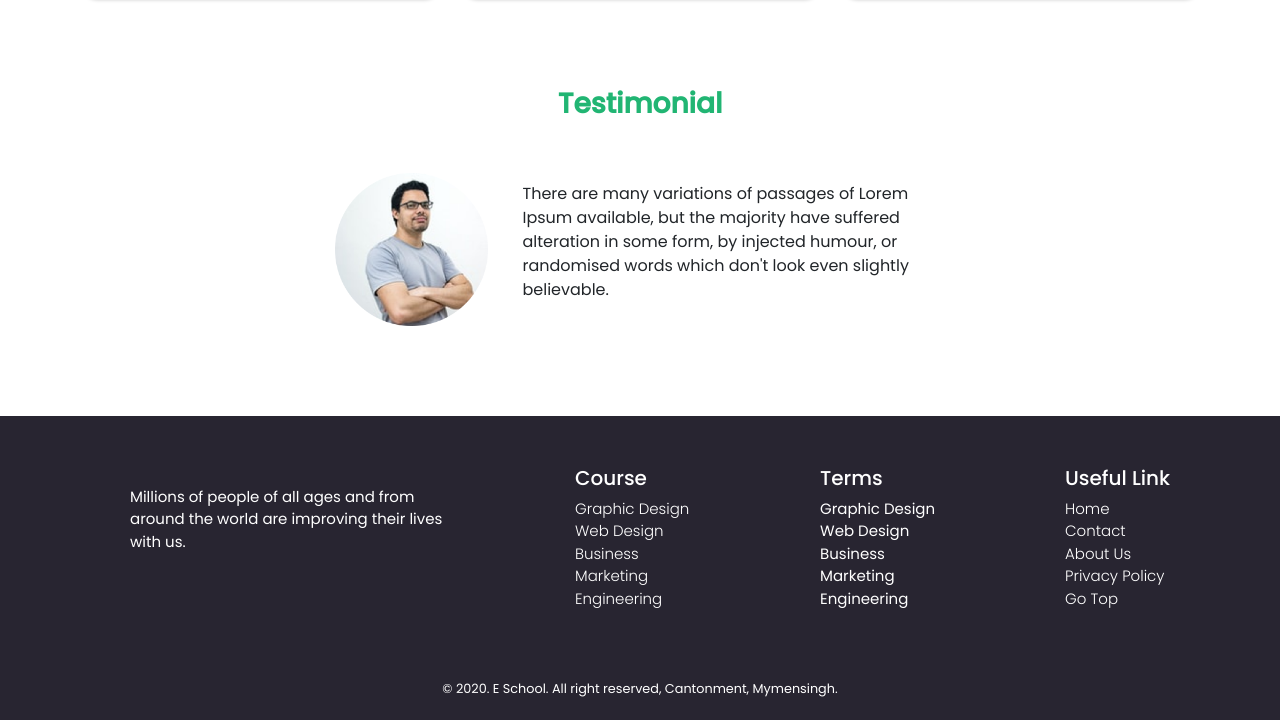
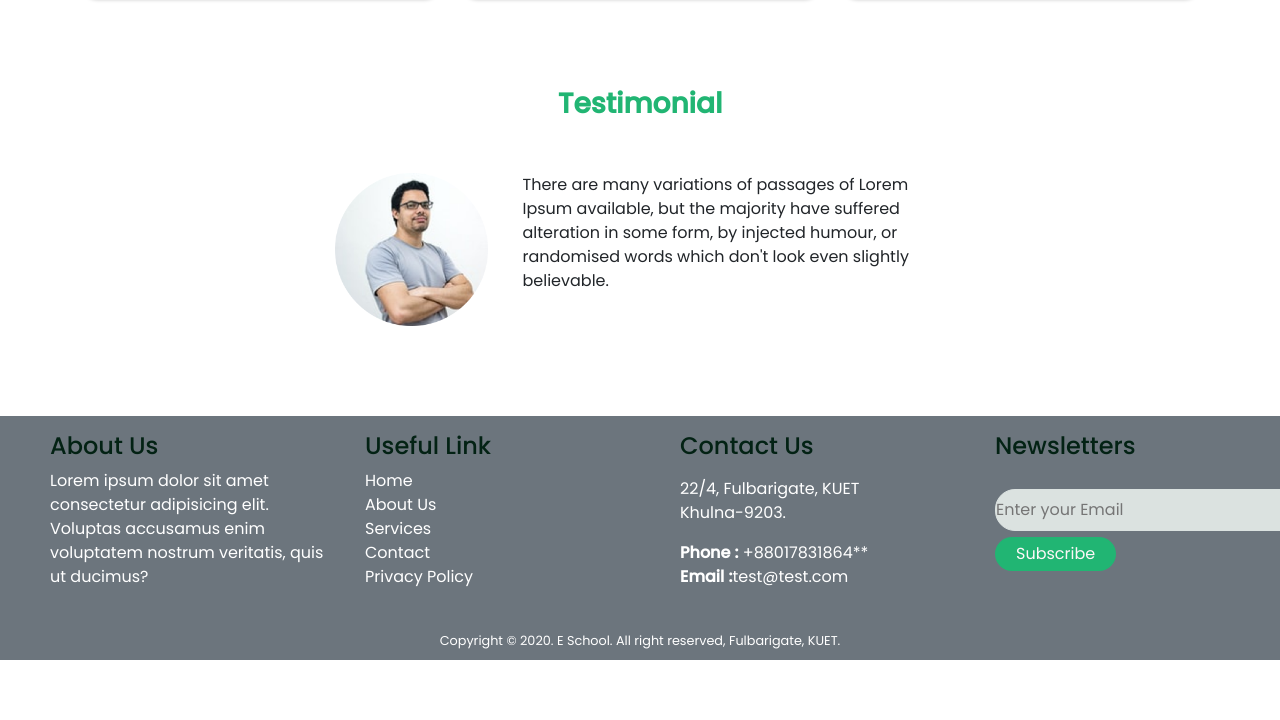
Before and after one commit to sadrulHimel/e-school, a plain HTML site: page index.html in a window 1280 px wide. Shown: the part 1511-2231 px from the top of the page. After the commit the page ends 2171 px from the top, so only its background shows below. Drawn offline with nearby package versions, Linux system fonts and the light colour scheme.

Commit message:
Footer portion modified. Previous footer is deactivated by comment. And also done finally.

```diff
--- a/index.html
+++ b/index.html
@@ -212,8 +212,8 @@
       Testimonial
     </h3>
 
-    <div class="d-flex justify-content-center align-items-center">
-      <img class="w-25" src="images/Photos/Man.png" alt="">
+    <div class="d-flex justify-content-center">
+      <img class="w-25 img-fluid" src="images/Photos/Man.png" alt="">
       <p class="testi">
         There are many variations of passages of Lorem Ipsum available, but the
 
@@ -225,7 +225,7 @@
   </div>
 
 
-  <div class="footer">
+  <!-- <div class="footer">
 
     <div class="row" id="footer-portion">
       <div class="col-md-5">
@@ -290,6 +290,72 @@
       <small>© 2020. E School. All right reserved, Cantonment, Mymensingh.</small>
 
     </div>
+  </div> -->
+
+
+
+
+  <div class="bg-secondary py-3 text-white" style="overflow-x: hidden;">
+    <div class="row" id="footer-portion2">
+      <div class="col-md-3">
+        <h4>About Us</h4>
+        <p>Lorem ipsum dolor sit amet consectetur adipisicing elit. Voluptas accusamus enim voluptatem nostrum
+          veritatis, quis ut ducimus?</p>
+
+      </div>
+      <div class="col-md-3 ">
+        <h4>Useful Link</h4>
+        <ul class="list-unstyled">
+          <li>
+            <a class="text-white" href="">Home</a>
+          </li>
+          <li>
+            <a class="text-white" href="">About Us</a>
+
+          </li>
+          <li>
+            <a class="text-white" href="">Services</a>
+
+          </li>
+          <li>
+            <a class="text-white" href=""> Contact</a>
+
+          </li>
+          <li>
+            <a class="text-white" href=""> Privacy Policy</a>
+
+          </li>
+        </ul>
+      </div>
+      <div class="col-md-3">
+        <h4>Contact Us</h4>
+        <p>
+        <address>
+          22/4, Fulbarigate, KUET <br>
+          Khulna-9203.
+        </address>
+        <strong>Phone :</strong> +88017831864** <br>
+        <strong>Email :</strong><a class="text-white" href="mailto:sadrul.himel@gmail.com">test@test.com</a>
+
+        </p>
+
+      </div>
+      <div class="col-md-3 newsletters">
+        <h4 >Newsletters</h4>
+
+
+          <input type="email" name="email" id="email" placeholder="Enter your Email">
+
+          <button class="btn">Subscribe</button>
+        </div>
+
+
+    </div>
+  </div>
+
+  <div id="copyright" class="container-fluid bg-secondary text-center text-white">
+    <small>Copyright © 2020. E School. All right reserved, Fulbarigate, KUET.</small>
+
   </div>
 
 
--- a/style.css
+++ b/style.css
@@ -118,7 +118,7 @@ padding: 20px;
     padding-left: 35px;
 }
 
-.footer{
+/* .footer{
     background-color: rgb(18, 43, 68);
     overflow-x: hidden;
     color: white;
@@ -128,6 +128,30 @@ small{
     text-align: center;
     padding-top: 100px;
 }
+
+
+
+#footer-portion{
+    font-size: 15px;
+    font-family: 'Poppins', sans-serif;
+        padding-left: 50px;
+    padding-top: 50px;
+
+
+}
+
+#footer-portion p{
+    padding: 20px;
+}
+
+.list-item{
+    font-weight: lighter;
+    font-family: 'Poppins', sans-serif;
+}
+
+.footer{
+      background: #282531;
+} */
 
 #email{
     border: 1px solid rgb(219, 226, 224);
@@ -141,33 +165,16 @@ small{
 
 
 .col-md-3 h4{
-    color: rgb(34, 12, 56);
+    color: #032214;
 }
 
 #copyright{
 
-    padding-top: 50px;
-    padding-bottom: 20px;
+    padding-top: 7px;
+    padding-bottom: 8px;
 }
 
-#footer-portion{
-    font-size: 15px;
-    font-family: 'Poppins', sans-serif;
-        padding-left: 50px;
-    padding-top: 50px;
 
-
+#footer-portion2{
+    padding-left: 50px;
 }
-
-#footer-portion p{
-    padding: 20px 80px;
-}
-
-.list-item{
-    font-weight: lighter;
-    font-family: 'Poppins', sans-serif;
-}
-
-.footer{
-      background: #282531;
-}
```
